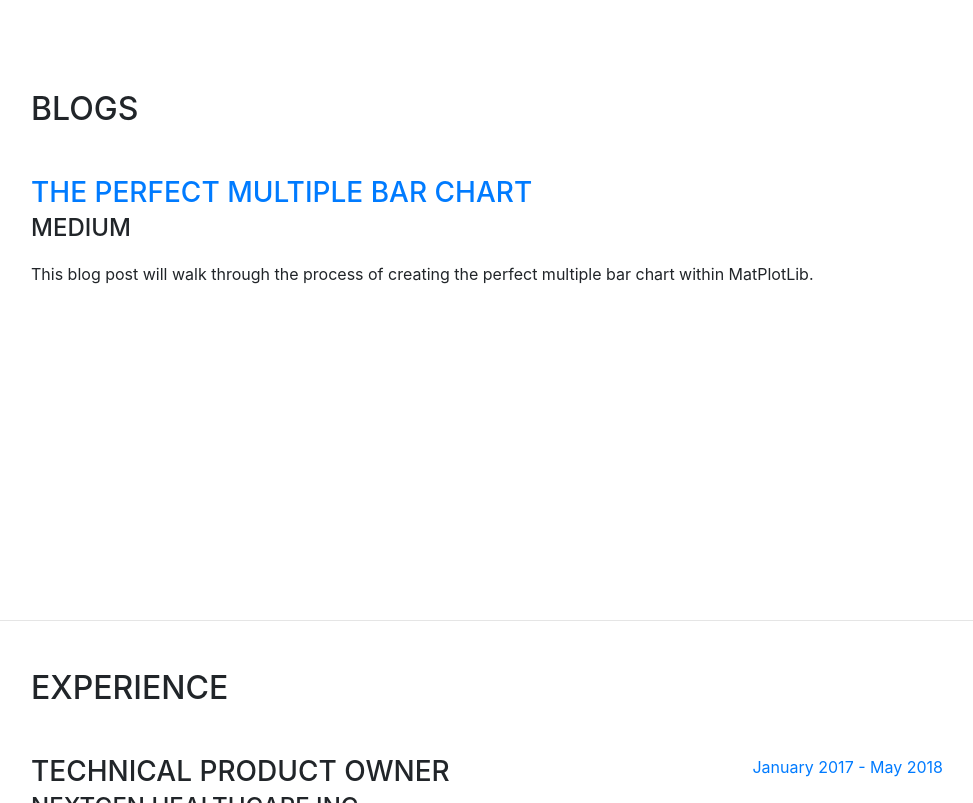
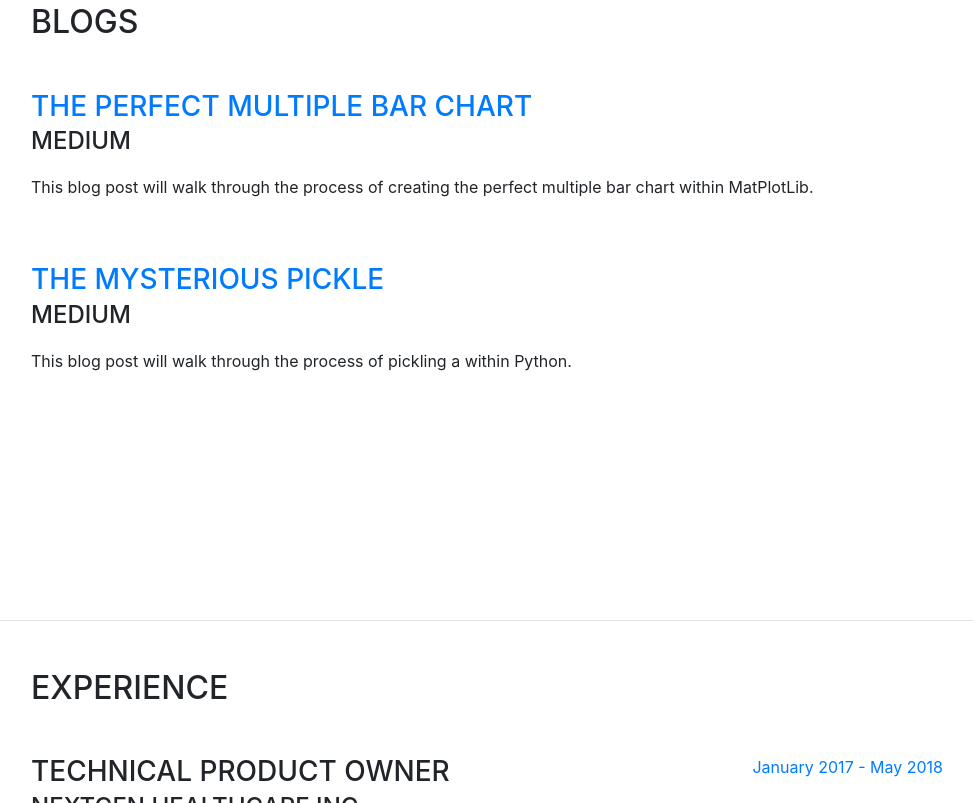
Before and after one commit to datanelson518/datanelson518.github.io, a website with bundled scripts: page index.html in a window 1280 px wide. Shown: the part 2598-3401 px from the top of the page, without its empty margins (289-1262 px from the left). Built offline with nearby package versions, Linux system fonts and the light colour scheme; a web font is replaced by a local one.

Commit message:
pickle blog post

```diff
--- a/index.html
+++ b/index.html
@@ -153,6 +153,16 @@
               <div class="subheading mb-3">Medium</div>
               <p>
                 This blog post will walk through the process of creating the perfect multiple bar chart within MatPlotLib.
+              </p>
+            </div>
+          </div>
+
+          <div class="resume-item d-flex flex-column flex-md-row mb-5">
+            <div class="resume-content mr-auto">
+              <h3 class="mb-0"><a href="https://medium.com/@jonnelson518/the-mysterious-pickle-5023082471ed" target="_blank">The Mysterious Pickle</a></h3>
+              <div class="subheading mb-3">Medium</div>
+              <p>
+                This blog post will walk through the process of pickling a within Python.
               </p>
             </div>
           </div>
```
